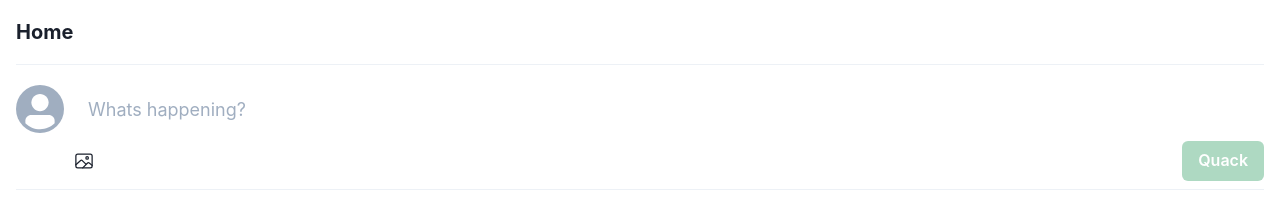
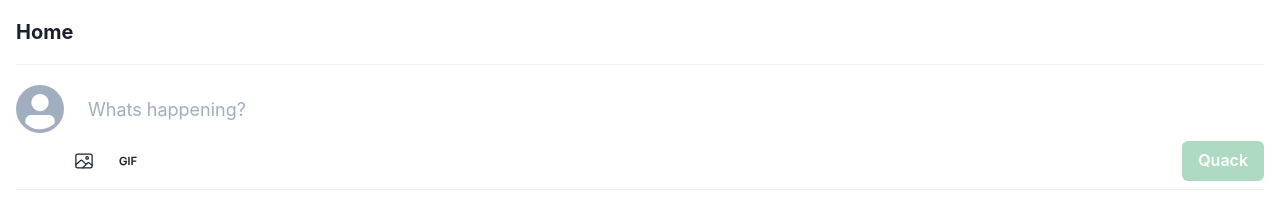
Before and after one commit to Sickisonfire/Quacker, a React (Vite) app: page /home in a window 1280 px wide. Shown: the top 208 px of the page. Built offline with nearby package versions, Linux system fonts and the light colour scheme.

Commit message:
added gif button to composeQuack

```diff
--- a/src/components/Feed/ComposeQuack.tsx
+++ b/src/components/Feed/ComposeQuack.tsx
@@ -8,6 +8,7 @@ import {
   Spacer,
 } from '@chakra-ui/react';
 import { IoImageOutline } from 'react-icons/io5';
+import { AiOutlineGif } from 'react-icons/ai';
 interface Props {}
 
 export const ComposeQuack: React.FC<Props> = () => {
@@ -21,6 +22,12 @@ export const ComposeQuack: React.FC<Props> = () => {
             variant="ghost"
             icon={<IoImageOutline size="20" />}
             aria-label="upload image"
+            mr="1"
+          />
+          <IconButton
+            variant="ghost"
+            icon={<AiOutlineGif size="20" />}
+            aria-label="upload image"
           />
           <Spacer />
           <Button alignSelf="flex-end" colorScheme="green" disabled>
```
